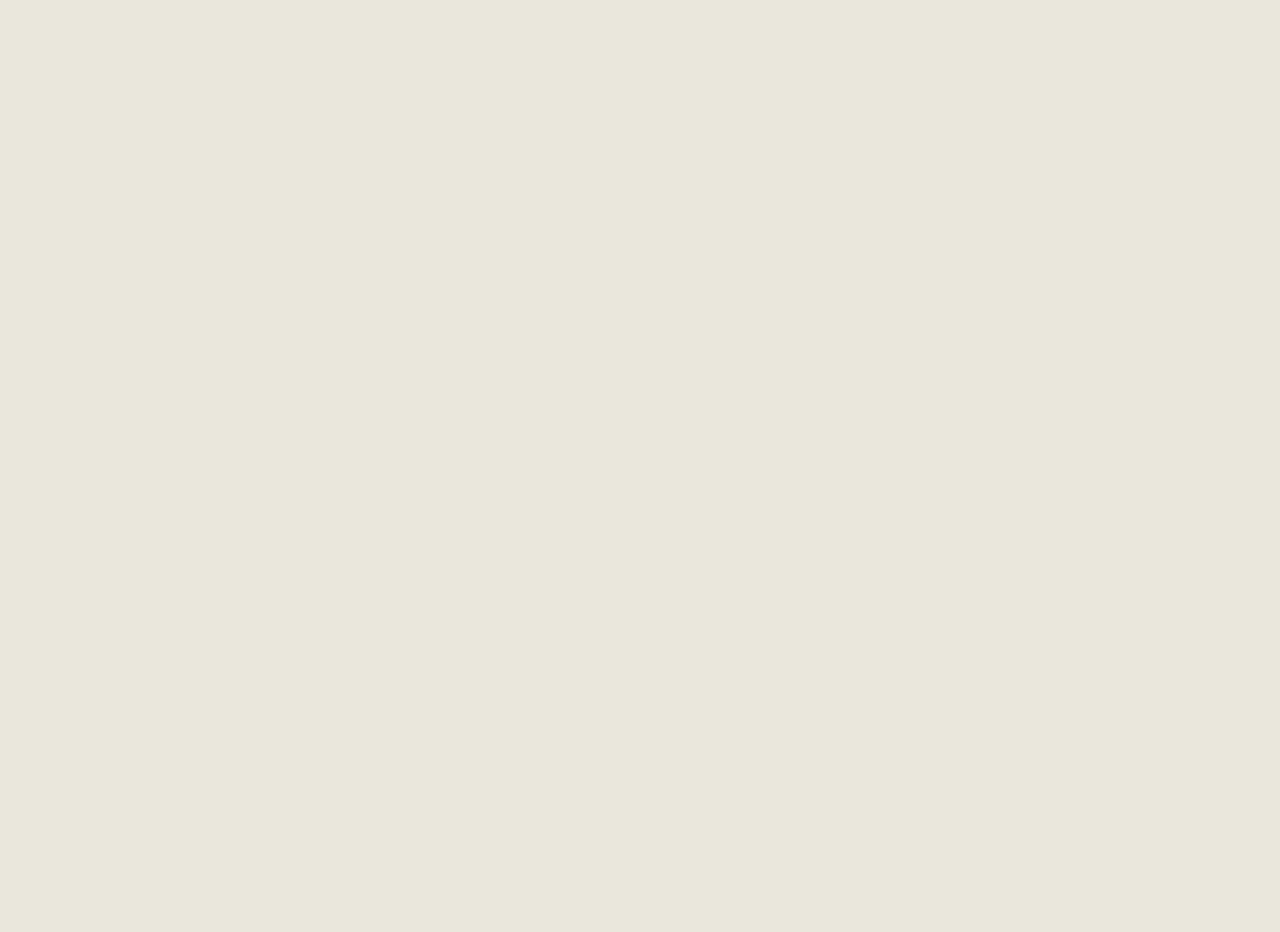
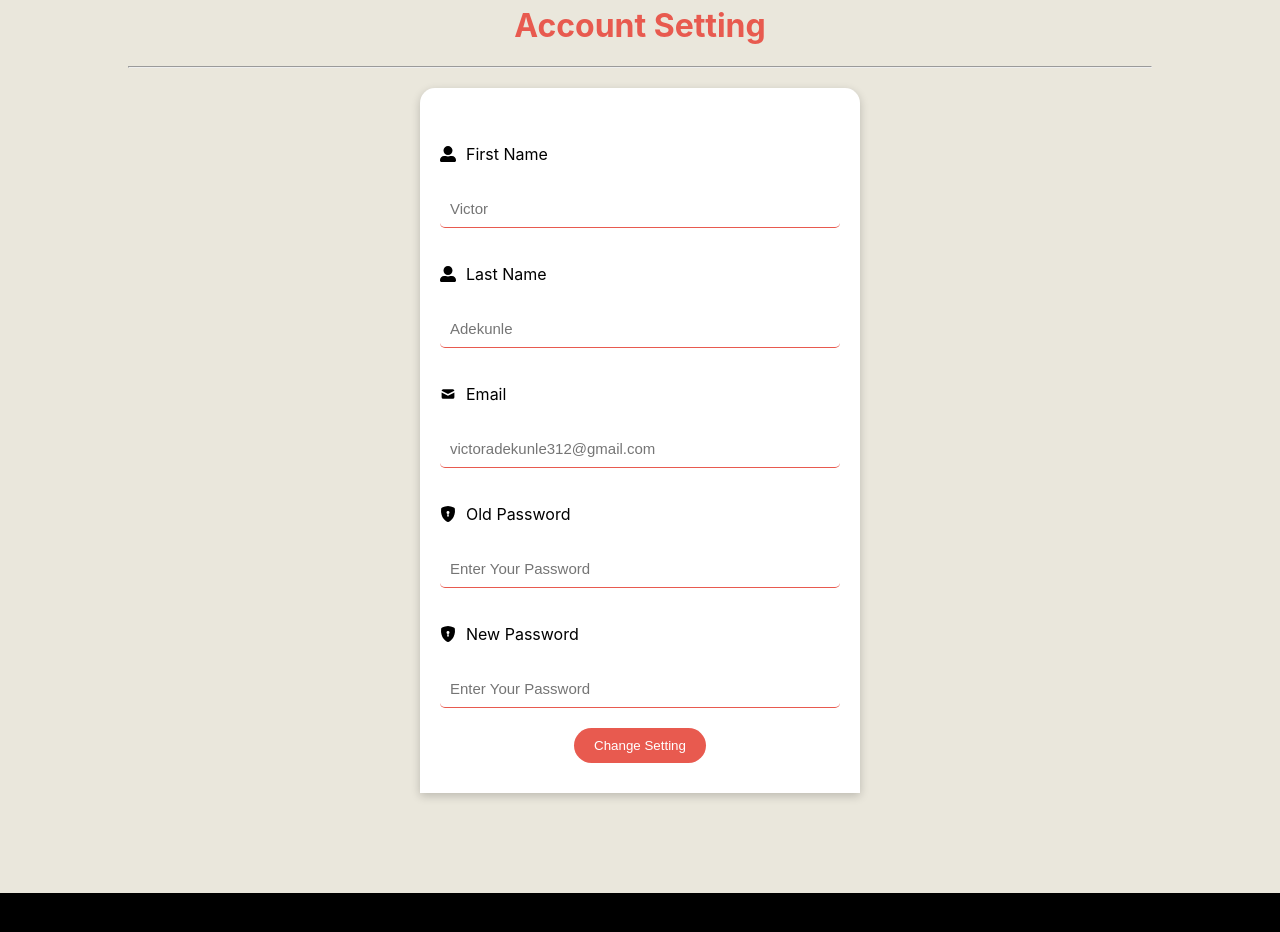
Before and after one commit to Big-Pabby/V-blogs, a React (Create React App) app: page /profile in a window 1280 px wide. Shown: the part 360-1292 px from the top of the page. Before the commit the page ends 800 px from the top, so only its background shows below. Built offline with nearby package versions, Linux system fonts and the light colour scheme; a web font is replaced by a local one.

Commit message:
Creates the profile component

```diff
--- a/src/views/Login/Login.jsx
+++ b/src/views/Login/Login.jsx
@@ -2,6 +2,8 @@ import React from 'react'
 import './login.css'
 import { Link } from 'react-router-dom'
 import LoginImage from '../../assets/images/login.svg'
+import {BsFillShieldLockFill} from 'react-icons/bs'
+import {HiMail} from 'react-icons/hi'
 
 const Login = () => {
 
@@ -15,11 +17,17 @@ const Login = () => {
           <hr />
           <form className='login-form'>
             <div className='login-detail'>
-              <label>Email</label>
+              <label>
+                <HiMail/>
+                <p>Email</p>
+              </label>
               <input type="email" placeholder='Enter Your Email' />
             </div>
             <div className='login-detail'>
-              <label>Password</label>
+              <label>
+                <BsFillShieldLockFill/>
+                <p>Password</p>
+              </label>
               <input type="password" placeholder='Enter Your Password' />
             </div>
             <p>Don't Have An Account? <Link to="/register">Register</Link></p>
--- a/src/views/Login/login.css
+++ b/src/views/Login/login.css
@@ -38,6 +38,12 @@
     margin: 20px 0;
 }
 
+.login-detail label {
+    display: flex;
+    align-items: center;
+    gap: 10px;
+}
+
 .login-detail input {
     padding: 10px 10px;
     font-size: 15px;
--- a/src/views/Profile/Profile.jsx
+++ b/src/views/Profile/Profile.jsx
@@ -1,8 +1,61 @@
 import React from 'react'
+import './profile.css'
+import Welcome from '../../assets/images/welcome.svg'
+import {BsFillShieldLockFill} from 'react-icons/bs'
+import {HiMail} from 'react-icons/hi'
+import {FaUserAlt} from 'react-icons/fa'
 
 const Profile = () => {
   return (
-    <div className='profile'>Profile Page</div>
+    <div className='profile container'>
+      <div className="profile-image">
+        <img src={Welcome} alt="welcome" />
+        <h4>Victor Adekunle</h4>
+        <h4>victoradekunle312@gmail.com</h4>
+      </div>
+      <h1>Account Setting</h1>
+      <hr />
+      <form className='login-form'>
+        <div className='login-detail'>
+          <label>
+            <FaUserAlt/>
+            <p>First Name</p>
+          </label>
+          <input type="text" placeholder='Victor' />
+        </div>
+        <div className='login-detail'>
+          <label>
+            <FaUserAlt/>
+            <p>Last Name</p>
+          </label>
+          <input type="text" placeholder='Adekunle' />
+        </div>
+        <div className='login-detail'>
+          <label>
+            <HiMail/>
+            <p>Email</p>
+          </label>
+          <input type="email" placeholder='victoradekunle312@gmail.com' />
+        </div>
+        <div className='login-detail'>
+          <label>
+            <BsFillShieldLockFill/>
+            <p>Old Password</p>
+          </label>
+          <input type="password" placeholder='Enter Your Password' />
+        </div>
+        <div className='login-detail'>
+          <label>
+            <BsFillShieldLockFill/>
+            <p>New Password</p>
+          </label>
+          <input type="password" placeholder='Enter Your Password' />
+        </div>
+        <div className="profile-btn">
+          <button className='btn'>Change Setting</button>
+        </div>
+      </form>
+    </div>
   )
 }
 
--- a/src/views/Profile/profile.css
+++ b/src/views/Profile/profile.css
@@ -0,0 +1,25 @@
+.profile {
+    padding-top: 100px;
+}
+
+.profile-image {
+    width: 250px;
+    margin: 0 auto;
+    text-align: center;
+}
+
+.profile h1 {
+    text-align: center;
+    color: var(--color-secondary-deep);
+    margin-top: 50px;
+}
+
+.profile-btn {
+    display: flex;
+    justify-content: center;
+    align-items: center;
+}
+
+.profile-btn .btn {
+    border-radius: 20px;
+}
--- a/src/views/Register/Register.jsx
+++ b/src/views/Register/Register.jsx
@@ -2,6 +2,9 @@ import React from 'react'
 import { Link } from 'react-router-dom'
 import './register.css'
 import RegisterImage from '../../assets/images/register.svg'
+import {BsFillShieldLockFill} from 'react-icons/bs'
+import {HiMail} from 'react-icons/hi'
+import {FaUserAlt} from 'react-icons/fa'
 
 const Register = () => {
   return (
@@ -14,19 +17,31 @@ const Register = () => {
           <hr />
           <form className='login-form'>
             <div className='login-detail'>
-              <label>First Name</label>
+              <label>
+                <FaUserAlt/>
+                <p>First Name</p>
+              </label>
               <input type="text" placeholder='Enter Your First Name' />
             </div>
             <div className='login-detail'>
-              <label>Last Name</label>
+              <label>
+                <FaUserAlt/>
+                <p>Last Name</p>
+              </label>
               <input type="text" placeholder='Enter Your Last Name' />
             </div>
             <div className='login-detail'>
-              <label>Email</label>
+              <label>
+                <HiMail/>
+                <p>Email</p>
+              </label>
               <input type="email" placeholder='Enter Your Email' />
             </div>
             <div className='login-detail'>
-              <label>Password</label>
+              <label>
+                <BsFillShieldLockFill/>
+                <p>Password</p>
+              </label>
               <input type="password" placeholder='Enter Your Password' />
             </div>
             <p>Already Have An Account? <Link to="/login">Login</Link></p>
```
Also changed, not shown: src/assets/images/welcome.svg (renamed from src/assets/images/undraw_welcome_cats_thqn.svg).
